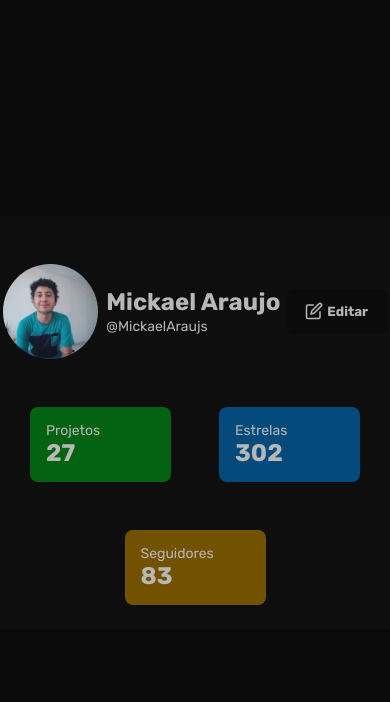
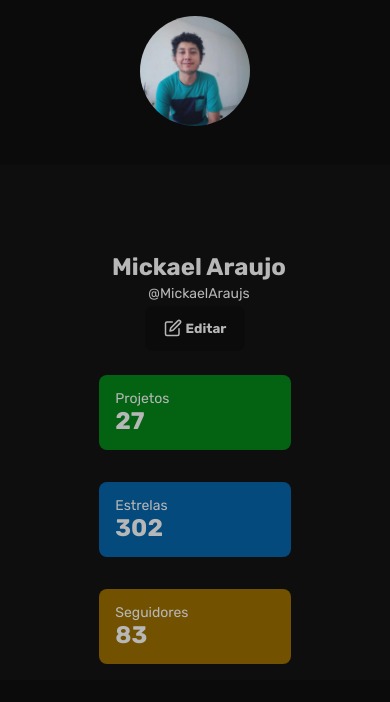
Before and after one commit to MickaelAraujs/profile-component, a plain HTML site: page index.html in a window 390 px wide. Drawn offline with Linux system fonts and the light colour scheme.

Commit message:
:iphone: basic responsive stuff

```diff
--- a/css/styles.css
+++ b/css/styles.css
@@ -16,9 +16,11 @@ body {
 
 .container {
   background-color: #0F0E0E;
-  width: 650px;
+  width: 60%;
+  max-width: 650px;
   min-height: 300px;
   max-height: 650px;
+  border-radius: 4px;
 }
 
 .container .profile-container {
@@ -80,7 +82,7 @@ body {
 }
 
 .container .cards .card {
-  width: 125px;
+  width: 19%;
   height: 75px;
   background-color: blue;
   display: flex;
@@ -113,3 +115,49 @@ body {
 #yellow {
   background-color: #725200;
 }
+
+@media (max-width: 768px) {
+  .container {
+    width: 100%;
+    border-radius: 0;
+  }
+
+  .container .profile-container {
+    flex-direction: column;
+    margin-top: 0;
+  }
+
+  .container .profile-container .profile-content {
+    display: flex;
+    align-items: center;
+    flex-direction: column;
+    margin-top: 64px;
+  }
+
+  .container .profile-container .profile-content img {
+    width: 110px;
+    height: 110px;
+    position: absolute;
+    top: 16px;
+  }
+
+  .name-area {
+    margin-top: 24px;
+  }
+
+  .name-area span {
+    font-size: 14px;
+    text-align: center;
+    display: block;
+    margin: 4px 0;
+  }
+
+  .container .cards {
+    margin-top: 8px;
+  }
+
+  .container .cards .card {
+    width: 45%;
+    margin: 16px;
+  }
+}
```
